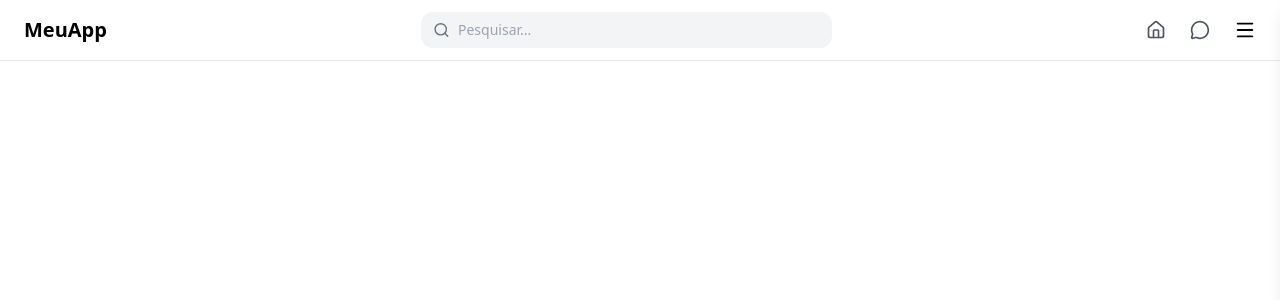
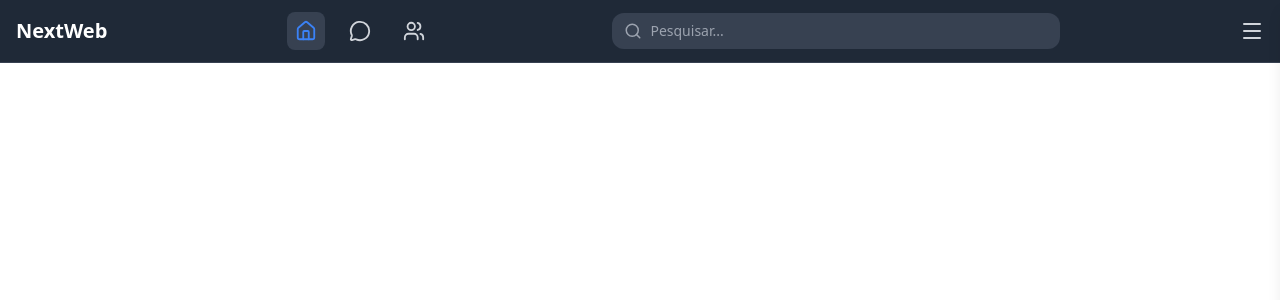
Before and after one commit to MJ210624/Nextweb-Front, a React (Vite) app: page /homepage in a window 1280 px wide. Shown: the top 300 px of the page. Built offline with nearby package versions, Linux system fonts and the light colour scheme.

Commit message:
Tela de comunidades

```diff
--- a/src/App.jsx
+++ b/src/App.jsx
@@ -2,6 +2,7 @@ import { Routes, Route } from "react-router-dom";
 import Login from "./pages/Login";
 import SignUp from "./pages/SignUp";
 import HomePage from "./pages/HomePage";
+import Communities from "./pages/Communities";
 
 function App() {
   return(
@@ -9,6 +10,7 @@ function App() {
     <Route path="/" element={<Login />} />
     <Route path="/signup" element={<SignUp />} />
     <Route path="/homepage" element={<HomePage />} />
+    <Route path="/communities" element={<Communities />} />
    </Routes>
   )
 }
--- a/src/Components/NavBar.jsx
+++ b/src/Components/NavBar.jsx
@@ -1,49 +1,101 @@
 import { NavLink } from "react-router-dom";
-import { Home, MessageCircle, Search, Menu } from "lucide-react";
+import {
+  Home,
+  Users,
+  MessageCircle,
+  Search,
+  Menu,
+} from "lucide-react";
+
 import { useState } from "react";
 import Sheet from "./Sheet";
 
-export default function Navbar() {
+function NavBar() {
   const [open, setOpen] = useState(false);
-
 
   return (
     <>
-      <nav className="bg-white border-b px-6 py-3 flex items-center justify-between">
+      <nav className="bg-gray-800 border-b border-gray-700 px-4 py-3">
 
-        {/* Logo */}
-        <h1 className="text-xl font-bold">MeuApp</h1>
+        {/* Linha principal */}
+        <div className="flex items-center justify-between gap-4 flex-wrap">
 
-        {/* Pesquisa */}
-        <div className="flex items-center bg-gray-100 px-3 py-2 rounded-xl w-1/3">
-          <Search size={18} className="text-gray-500" />
-          <input
-            type="text"
-            placeholder="Pesquisar..."
-            className="bg-transparent outline-none ml-2 w-full text-sm"
-          />
-        </div>
+          {/* Logo */}
+          <h1 className="text-xl font-bold text-white shrink-0">
+            NextWeb
+          </h1>
 
-        {/* Navegação */}
-        <div className="flex items-center gap-6">
+          {/* Navegação */}
+          <div className="flex items-center gap-4 order-3 sm:order-none w-full sm:w-auto justify-center">
 
-          <NavLink to="/" className="text-gray-600">
-            <Home size={20} />
-          </NavLink>
+            <NavLink
+              to="/homepage"
+              className={({ isActive }) =>
+                `transition p-2 rounded-lg ${
+                  isActive
+                    ? "text-blue-500 bg-gray-700"
+                    : "text-gray-300 hover:text-white hover:bg-gray-700"
+                }`
+              }
+            >
+              <Home size={22} />
+            </NavLink>
 
-          <NavLink to="/chats" className="text-gray-600">
-            <MessageCircle size={20} />
-          </NavLink>
+            <NavLink
+              to="/chats"
+              className={({ isActive }) =>
+                `transition p-2 rounded-lg ${
+                  isActive
+                    ? "text-blue-500 bg-gray-700"
+                    : "text-gray-300 hover:text-white hover:bg-gray-700"
+                }`
+              }
+            >
+              <MessageCircle size={22} />
+            </NavLink>
 
-          {/* Botão menu */}
-          <button onClick={() => setOpen(true)}>
-            <Menu size={22} />
+            <NavLink
+              to="/communities"
+              className={({ isActive }) =>
+                `transition p-2 rounded-lg ${
+                  isActive
+                    ? "text-blue-500 bg-gray-700"
+                    : "text-gray-300 hover:text-white hover:bg-gray-700"
+                }`
+              }
+            >
+              <Users size={22} />
+            </NavLink>
+
+          </div>
+
+          {/* Pesquisa */}
+          <div className="flex items-center bg-gray-700 px-3 py-2 rounded-xl flex-1 min-w-[180px] max-w-md">
+
+            <Search size={18} className="text-gray-400 shrink-0" />
+
+            <input
+              type="text"
+              placeholder="Pesquisar..."
+              className="bg-transparent outline-none ml-2 w-full text-sm text-white placeholder:text-gray-400"
+            />
+          </div>
+
+          {/* Menu */}
+          <button
+            onClick={() => setOpen(true)}
+            className="text-gray-300 hover:text-white transition shrink-0"
+          >
+            <Menu size={24} />
           </button>
 
         </div>
+
       </nav>
 
       <Sheet open={open} setOpen={setOpen} />
     </>
   );
 }
+
+export default NavBar;
--- a/src/Components/Sheet.jsx
+++ b/src/Components/Sheet.jsx
@@ -43,6 +43,7 @@ function Sheet({ open, setOpen }) {
             Configurações
           </NavLink>
 
+
         </div>
       </div>
     </>
--- /dev/null
+++ b/src/pages/Communities.jsx
@@ -0,0 +1,86 @@
+import React from 'react'
+import NavBar from '../Components/NavBar'
+import { Search, Users } from "lucide-react";
+
+const communities = [
+  {
+    id: 1,
+    name: "IFCE Comunidade",
+    description: "Comunidade para Alunos do IFCE",
+    members: 1200,
+    image:
+      "https://upload.wikimedia.org/wikipedia/commons/8/88/Cefetce.JPG",
+  },
+  {
+    id: 2,
+    name: "UFC Comunidade",
+    description: "comunidade do balacubaco da ufce",
+    members: 1209,
+    image:
+        "href=#",
+  },
+];
+
+function Communities() {
+  return (
+
+
+    <div className="lex items-center justify-center min-h-screen bg-gray-600">
+        <header>
+            <NavBar />
+        </header>
+
+      <div className="px-8 mt-6">
+        <div className="flex items-center bg-white rounded-2xl px-4 py-3 shadow-sm border">
+          <Search size={18} className="text-gray-400" />
+
+          <input
+            type="text"
+            placeholder="Pesquisar comunidades..."
+            className="ml-3 w-full outline-none bg-transparent"
+          />
+        </div>
+      </div>
+
+      <div className="p-8 grid grid-cols-1 md:grid-cols-2 xl:grid-cols-3 gap-6">
+
+        {communities.map((community) => (
+          <div
+            key={community.id}
+            className="bg-white rounded-3xl overflow-hidden shadow-sm hover:shadow-lg transition"
+          >
+            <img
+              src={community.image}
+              alt={community.name}
+              className="h-40 w-full object-cover"
+            />
+
+            <div className="p-5">
+
+              <h2 className="text-xl font-semibold">
+                {community.name}
+              </h2>
+
+              <p className="text-gray-600 text-sm mt-2">
+                {community.description}
+              </p>
+
+              <div className="flex items-center gap-2 mt-4 text-gray-500 text-sm">
+                <Users size={16} />
+                {community.members} membros
+              </div>
+
+              <button className="mt-5 w-full bg-black text-white py-2 rounded-xl hover:opacity-90 transition">
+                Entrar
+              </button>
+
+            </div>
+          </div>
+        ))}
+
+      </div>
+    </div>
+  );
+}
+
+export default Communities
--- a/src/pages/HomePage.jsx
+++ b/src/pages/HomePage.jsx
@@ -4,7 +4,7 @@ import NavBar from '../Components/NavBar'
 function HomePage () {
   return (
     <header>
-      <NavBar/>
+      <NavBar />
     </header>
   )
 }
```
